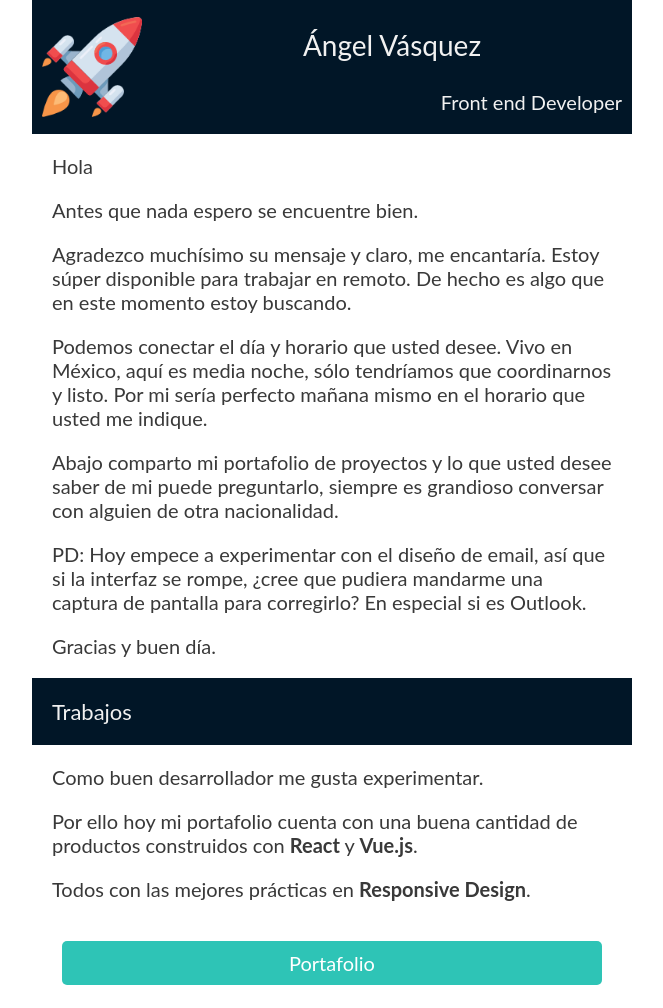
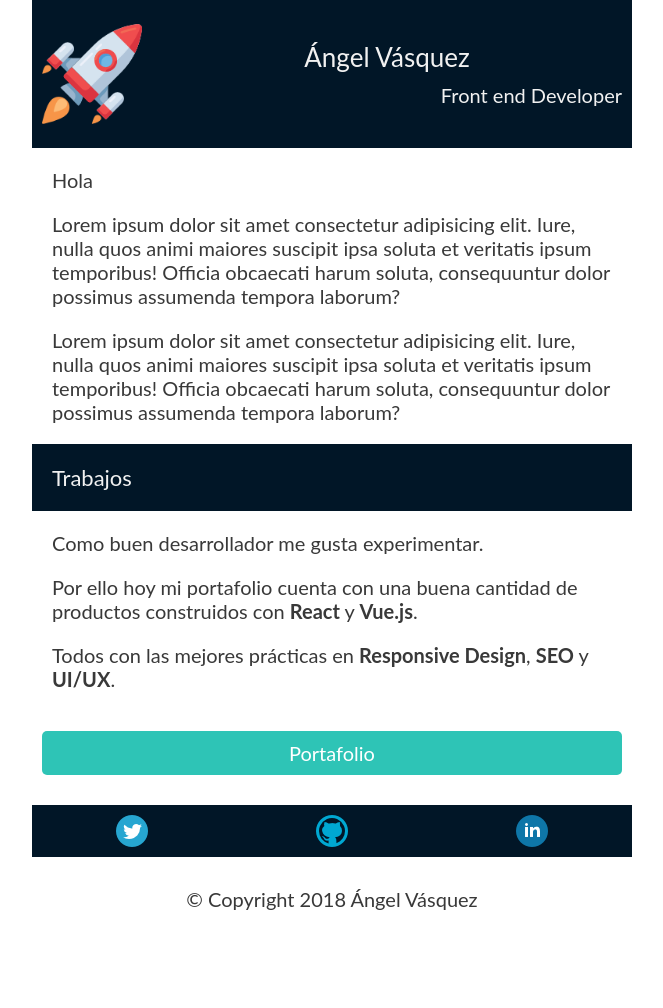
Before and after one commit to AngelVasquezNep/notas, a plain HTML site: page email/index.html in a window 1280 px wide. Shown: the top 1008 px of the page, without its empty margins (308-971 px from the left). After the commit the page ends 931 px from the top, so only its background shows below. Drawn offline with Linux system fonts and the light colour scheme.

Commit message:
Agregando margin, padding y color a todos los P - Cambiando P dentro del link para dar altura y padding (link del boton azul)

```diff
--- a/email/index.html
+++ b/email/index.html
@@ -65,11 +65,11 @@
               <tr bgcolor="#011627">
                 <td valign="middle" align="center" width="100" style="padding: 10px;">
                   <!-- <img src="images/rocket.png" style="max-width:100px" width="100%" > -->
-                  <img src="https://raw.githubusercontent.com/AngelVasquezNep/notas/master/email/images/rocket.png" width="100" >
+                  <img src="https://raw.githubusercontent.com/AngelVasquezNep/notas/master/email/images/rocket.png" width="100" style="width: 100px !important;">
                 </td>
-                <td valign="center" align="center">
-                  <p style="color: #f1f1f1 !important; font-size: 1.4em;">Ángel Vásquez</p>
-                  <p style="color: #f1f1f1 !important; text-align: right; margin-right: 10px;">Front end Developer</p>
+                <td valign="center" align="center" height="128" style="padding: 10px 0 10px 0;">
+                  <p style="color: #f1f1f1 !important; font-size: 26px; margin: 10px 10px 10px 0; padding: 0;">Ángel Vásquez</p>
+                  <p style="color: #f1f1f1 !important; font-size: 20px; margin: 10px 10px 10px 0; padding: 0; text-align: right;">Front end Developer</p>
                 </td>
               </tr>
             </tbody>
@@ -86,25 +86,14 @@
             <tbody >
               <tr width="100%">
                 <td valign="top" align="left" >
-                  <p style="margin: 20px; padding: 0px; color:#393939;">Hola</p>
-                  <p style="margin: 20px; padding: 0px; color:#393939;">
-                    Antes que nada espero se encuentre bien.
+                  <p style="margin: 20px; padding: 0px; color:#393939; font-size: 20px;">Hola</p>
+                  <p style="margin: 20px; padding: 0px; color:#393939; font-size: 20px;">
+                    Lorem ipsum dolor sit amet consectetur adipisicing elit. Iure, nulla quos animi maiores suscipit ipsa soluta et veritatis ipsum temporibus! Officia obcaecati harum soluta, consequuntur dolor possimus assumenda tempora laborum?
                   </p>
-                  <p style="margin: 20px; padding: 0px; color:#393939;">
-                    Agradezco muchísimo su mensaje y claro, me encantaría. Estoy súper disponible para trabajar en remoto. De hecho es algo que en este momento estoy buscando.
+                  <p style="margin: 20px; padding: 0px; color:#393939; font-size: 20px;">
+                    Lorem ipsum dolor sit amet consectetur adipisicing elit. Iure, nulla quos animi maiores suscipit ipsa soluta et veritatis ipsum temporibus! Officia obcaecati harum soluta, consequuntur dolor possimus assumenda tempora laborum?
                   </p>
-                  <p style="margin: 20px; padding: 0px; color:#393939;">
-                    Podemos conectar el día y horario que usted desee. Vivo en México, aquí es media noche, sólo tendríamos que coordinarnos y listo. Por mi sería perfecto mañana mismo en el horario que usted me indique.
-                  </p>
-                  <p style="margin: 20px; padding: 0px; color:#393939;">
-                    Abajo comparto mi portafolio de proyectos y lo que usted desee saber de mi puede preguntarlo, siempre es grandioso conversar con alguien de otra nacionalidad.
-                  </p>
-                  <p style="margin: 20px; padding: 0px; color:#393939;">
-                    PD: Hoy empece a experimentar con el diseño de email, así que si la interfaz se rompe, ¿cree que pudiera mandarme una captura de pantalla para corregirlo? En especial si es Outlook.
-                  </p>
-                  <p style="margin: 20px; padding: 0px; color:#393939;">
-                    Gracias y buen día.
-                  </p>
+
                 </td>
               </tr>
             </tbody>
@@ -120,7 +109,7 @@
             <tbody >
               <tr bgcolor="#011627">
                 <td valign="top" align="left">
-                  <p style="color: #f1f1f1 !important; font-size: 1.1em; margin-left: 20px; padding: 0; margin: 20px">Trabajos</p>
+                  <p style="color: #f1f1f1 !important; font-size: 22px; margin-left: 20px; padding: 0; margin: 20px">Trabajos</p>
                 </td>
               </tr>
             </tbody>
@@ -137,26 +126,27 @@
             <tbody >
               <tr>
                 <td >
-                  <p style="margin: 20px; padding: 0;">
+                  <p style="margin: 20px; padding: 0px; color:#393939; font-size: 20px;">
                     Como buen desarrollador me gusta experimentar.</p>
-                  <p style="margin: 20px; padding: 0;">
+                  <p style="margin: 20px; padding: 0px; color:#393939; font-size: 20px;">
                     Por ello hoy mi portafolio cuenta con una buena cantidad de productos construidos con
                     <strong>React</strong> y <strong>Vue.js</strong>.</p>
-                  <p style="margin: 20px; padding: 0;">
-                    Todos con las mejores prácticas en <strong>Responsive Design</strong>.</p>
+                  <p style="margin: 20px; padding: 0px; color:#393939; font-size: 20px;">
+                    Todos con las mejores prácticas en <strong>Responsive Design</strong>, <strong>SEO</strong> y <strong>UI/UX</strong>.</p>
                   </td>
                 </tr>
                 <tr bgcolor="#ffffff">
                   <td valign="center" align="center" >
-                    <p style="margin: 20px; padding: 0;">
 
-                      <a href="https://angelvasquez.now.sh/" target="_blank"
-                      style="max-width: 600px;text-decoration: none; color: #ffffff !important; margin: 10px; padding: 10px 75px 10px 75px; background-color:#2EC4B6; border-radius: 5px;
-                      display: block;"
-                      >Portafolio
-                      </a>
+                    <a href="https://angelvasquez.now.sh/" target="_blank"
+                    style="max-width: 600px; text-decoration: none; color: #ffffff !important; margin: 10px; background-color:#2EC4B6; border-radius: 5px;
+                    display: block;"
+                    >
+                      <p style="margin: 20px; padding: 10px 75px 10px 75px; ; color: #ffffff;font-size: 20px;">
+                      Portafolio
+                      </p>
+                    </a>
 
-                    </p>
                 </td>
               </tr>
             </tbody>
@@ -202,7 +192,7 @@
               <tbody >
                 <tr bgcolor="#ffffff">
                   <td valign="top" align="center">
-                    <p >© Copyright 2018 Ángel Vásquez</p>
+                    <p style="margin: 20px; padding: 0; color: #393939; font-size: 20px;">© Copyright 2018 Ángel Vásquez</p>
                   </td>
                 </tr>
               </tbody>
```
Also changed, not shown: email/psico.html (+8 -3 lines).
